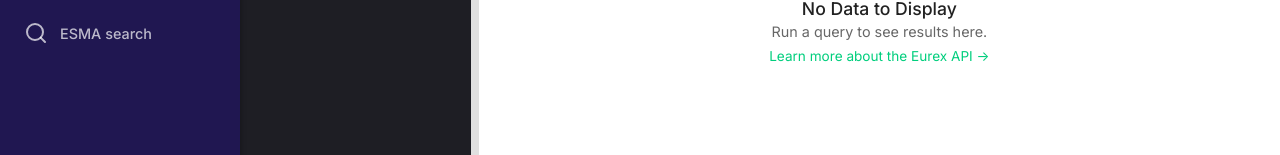
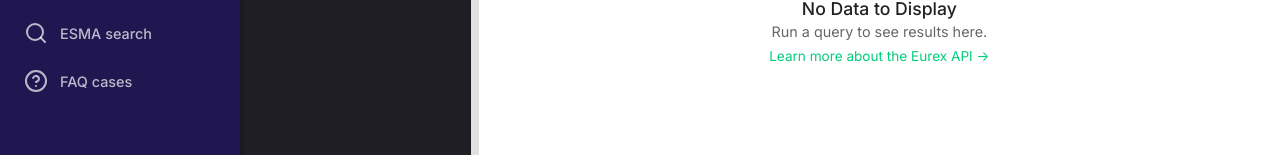
Before and after one commit to ViktorHD/eurex-api, a website with bundled scripts: page index.html in a window 1280 px wide. Shown: the part 457-612 px from the top of the page. Built offline with nearby package versions, Linux system fonts and the light colour scheme.

Commit message:
feat: add FAQ_cases notebook for MinLotSize contract-level breakdown
- Added `notebooks/FAQ_cases.ipynb` with interactive tutorial badges (Colab, Binder, Databricks).
- Implemented the 3-step retrieval and join algorithm (Expirations -> TESProfiles -> Contracts) to map product-level MinLotSize thresholds to individual contracts.
- Integrated the new notebook into the application sidebar and mobile menu as 'FAQ cases'.

```diff
--- a/index.html
+++ b/index.html
@@ -50,6 +50,10 @@
                     <i data-feather="search"></i>
                     <span class="nav-label">ESMA search</span>
                 </a>
+                <a href="https://github.com/ViktorHD/eurex-api/blob/main/notebooks/FAQ_cases.ipynb" target="_blank" rel="noopener" class="nav-btn" title="FAQ cases" style="text-decoration: none;">
+                    <i data-feather="help-circle"></i>
+                    <span class="nav-label">FAQ cases</span>
+                </a>
             </div>
         </nav>
 
@@ -83,6 +87,7 @@
                     <button id="mobileAskAiBtn" class="menu-item"><i data-feather="cpu"></i> Ask AI</button>
                     <a href="https://github.com/ViktorHD/eurex-api/blob/main/notebooks/eurex_graphql_tutorial.ipynb" target="_blank" rel="noopener" class="menu-item"><i data-feather="code"></i> API examples</a>
                     <a href="https://github.com/ViktorHD/eurex-api/blob/main/notebooks/ESMA_FIRDS_Eurex_instruments_search.ipynb" target="_blank" rel="noopener" class="menu-item"><i data-feather="search"></i> ESMA search</a>
+                    <a href="https://github.com/ViktorHD/eurex-api/blob/main/notebooks/FAQ_cases.ipynb" target="_blank" rel="noopener" class="menu-item"><i data-feather="help-circle"></i> FAQ cases</a>
                     <button id="mobileShareBtn" class="menu-item"><i data-feather="share-2"></i> Share Results</button>
                     <button id="mobileCsvBtn" class="menu-item"><i data-feather="download"></i> Download CSV</button>
                     <button id="mobileMdBtn" class="menu-item"><i data-feather="file-text"></i> Download Markdown</button>
```
Also changed, not shown: 1 other file.
